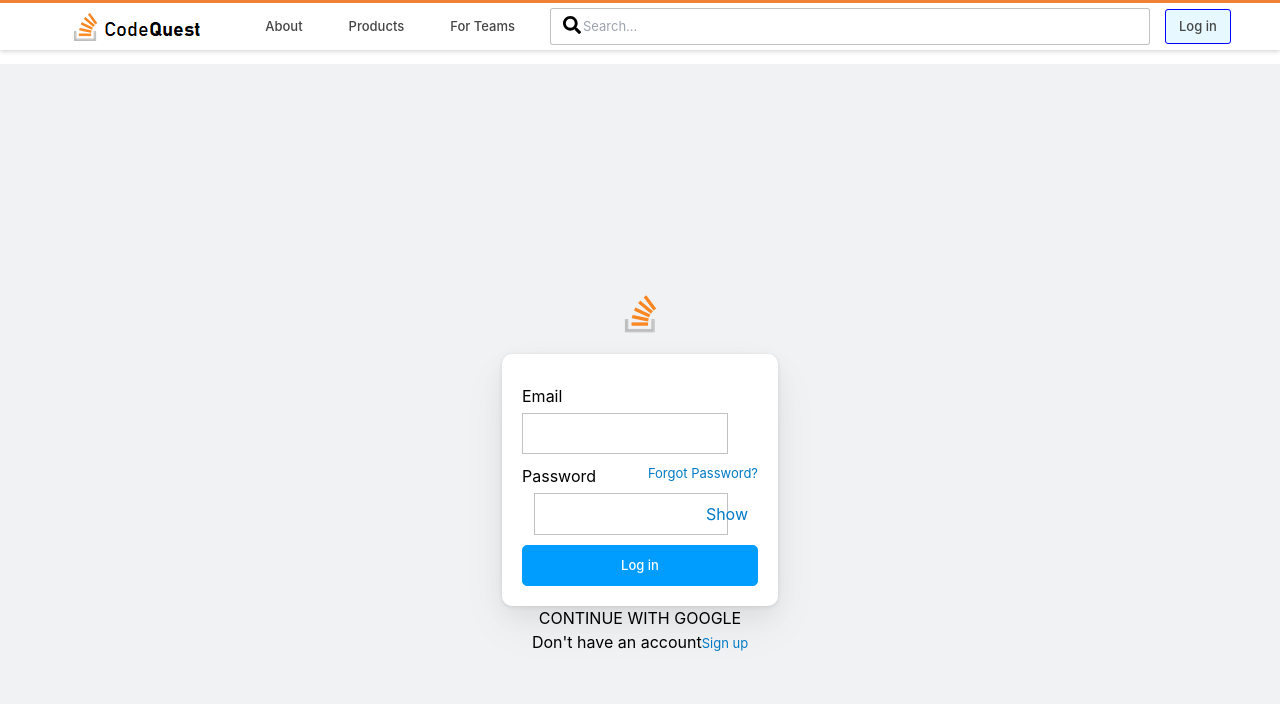
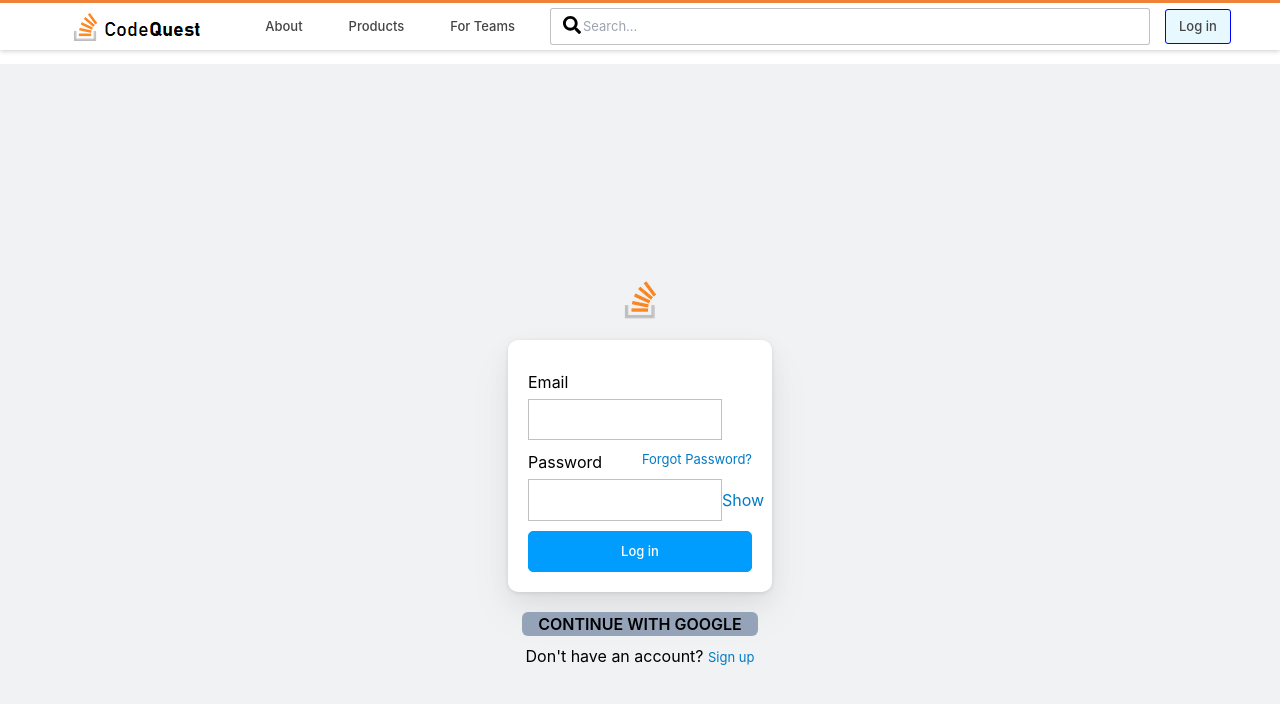
Before and after one commit to somanath-10/codequest, a React (Create React App) app: page /Auth in a window 1280 px wide. Shown: the top 704 px of the page. Built offline with nearby package versions, Linux system fonts and the light colour scheme; no server answers.

Commit message:
Update Auth.jsx

```diff
--- a/src/pages/Auth/Auth.jsx
+++ b/src/pages/Auth/Auth.jsx
@@ -40,10 +40,12 @@ const Auth = () => {
             alert("Enter email and password")
         }
         if (issignup) {
-            if (!name) {
-                alert("Enter a name to continue")
+            if (!name || !password ||!email) {
+                alert("Enter all details to continue")
             }
-            dispatch(signup({ name, email, password }, navigate))
+            else{
+                dispatch(signup({ name, email, password }, navigate))
+            }
 
         } else {
 
@@ -87,13 +89,13 @@ const Auth = () => {
                     <div style={{ display: "flex", justifyContent: "space-between" }}>
                         <h4>Password</h4>
                         {!issignup && (
-                        <button onClick={()=>navigate('/request-otp')} className='handle-switch-btn' style={{ color: "#007ac6", fontSize: "13px" }}>
+                        <button onClick={()=>navigate('/request-otp')} className='handle-switch-btn ml-5' style={{ color: "#007ac6", fontSize: "13px" }}>
                             Forgot Password?
                         </button>
                         )}
                     </div>
 
-                    <div style={{ position: "relative" }} className=' ml-3'>
+                    <div style={{ position: "relative" }}>
                         <input
                         type={isVisible ? 'text' : 'password'}
                         name="password"
@@ -106,7 +108,6 @@ const Auth = () => {
                         onClick={() => setIsVisible(!isVisible)}
                         style={{
                             position: 'absolute',
-                            right: 10,
                             top: '50%',
                             transform: 'translateY(-50%)',
                             background: 'none',
@@ -114,14 +115,21 @@ const Auth = () => {
                             color: '#007ac6',
                             cursor: 'pointer'
                         }}
+
+
                         >
                         {isVisible ? 'Hide' : 'Show'}
                         </button>
+                    </div>
+
+                    <div>
+
                     </div>
                     {
                         issignup ? (<div className="password-generator" style={{ marginTop: '12px' }}>
                     <h4>Need a strong password?</h4>
                     <button
+                    type='button'
                         onClick={() => generatePassword(12)}
                         style={{
                         marginTop: '6px',
@@ -147,12 +155,12 @@ const Auth = () => {
                     </button>
                 </form>
 
-                <button onClick={()=>handleLogin()}>
+                <button onClick={()=>handleLogin()} className='bg-slate-400 px-4 oy-2 rounded-md mt-5 font-semibold'>
                     CONTINUE WITH GOOGLE
                 </button>
 
-                <p>
-                    {issignup ? "Already have an account?" : "Don't have an account"}
+                <p className=' mt-2'>
+                    {issignup ? "Already have an account?" : "Don't have an account?"}{" "}
                     <button type='button' className='handle-switch-btn' onClick={handleswitch}>
                         {issignup ? "Log in" : "Sign up"}
                     </button>
```
